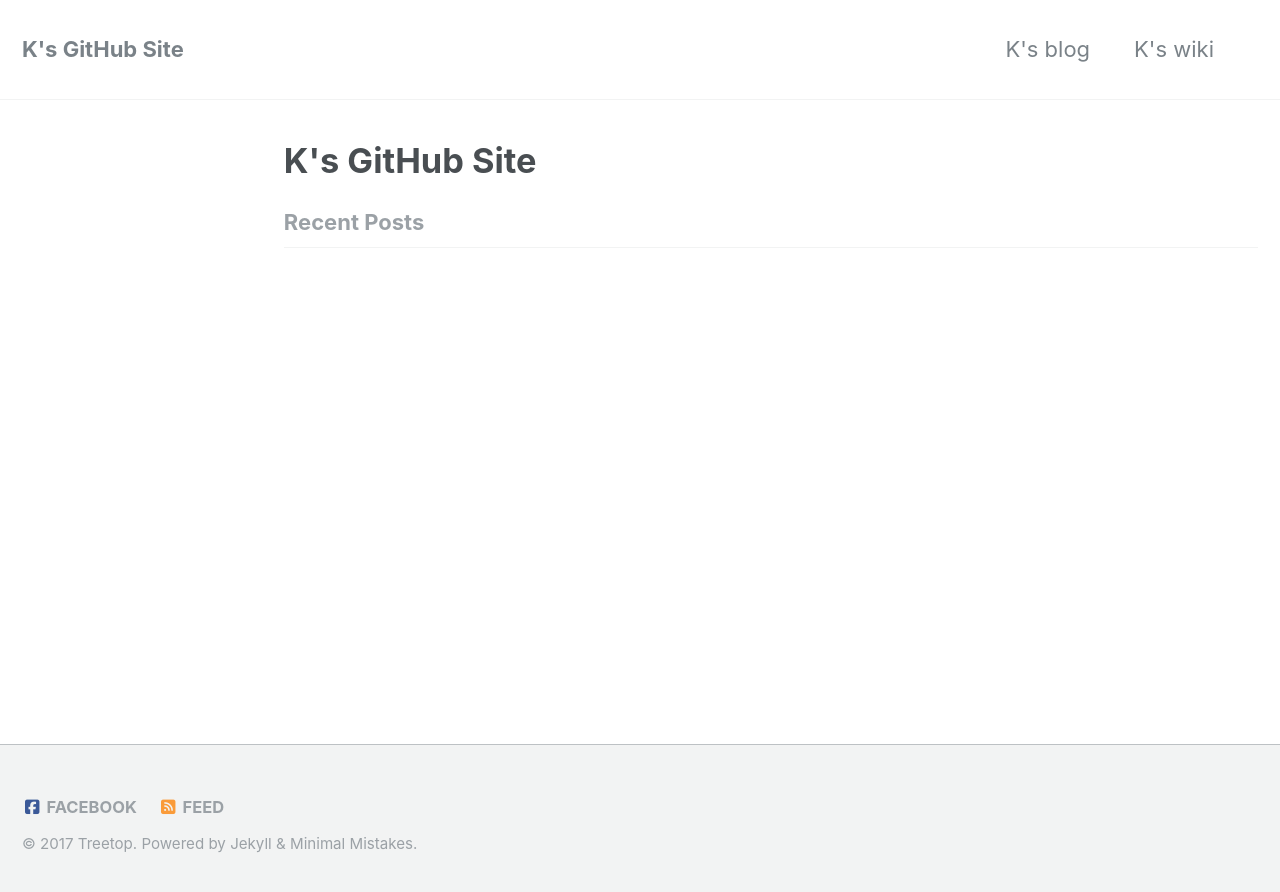
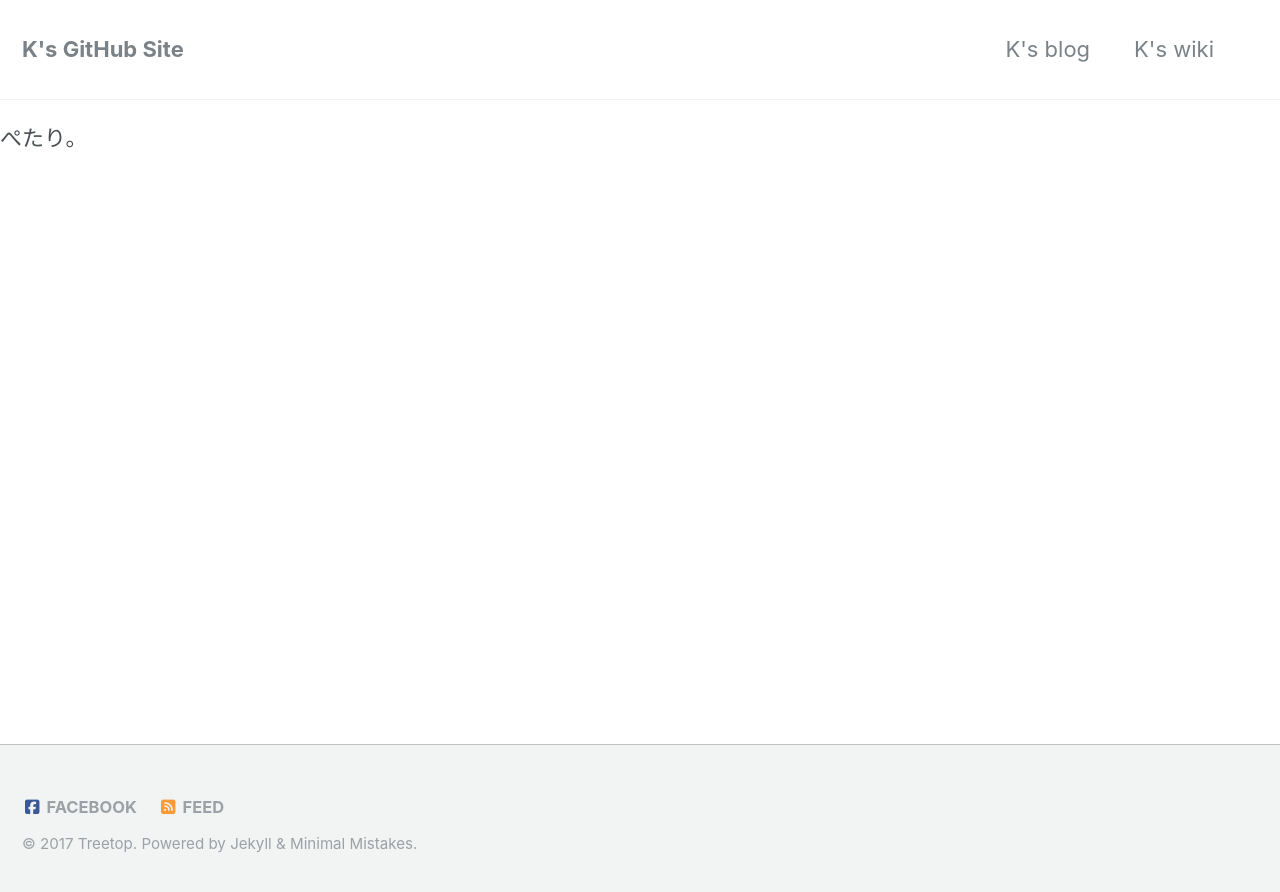
Before and after one commit to laureltreetop/laureltreetop.github.io, a Jekyll site: the page built from index.md, in a window 1280 px wide. Shown: the top 892 px of the page. Built offline with Jekyll 4.4.1, drawn with Linux system fonts in a browser that asks for light colours; nearby versions of some CDN libraries; the list of posts is cut into pages by our own code.

Commit message:
Update index.md

```diff
--- a/index.md
+++ b/index.md
@@ -1,5 +1,6 @@
 ---
-layout: home
+layout: default
 author: Treetop
 title: "K's GitHub Site"
 ---
+ぺたり。
```
